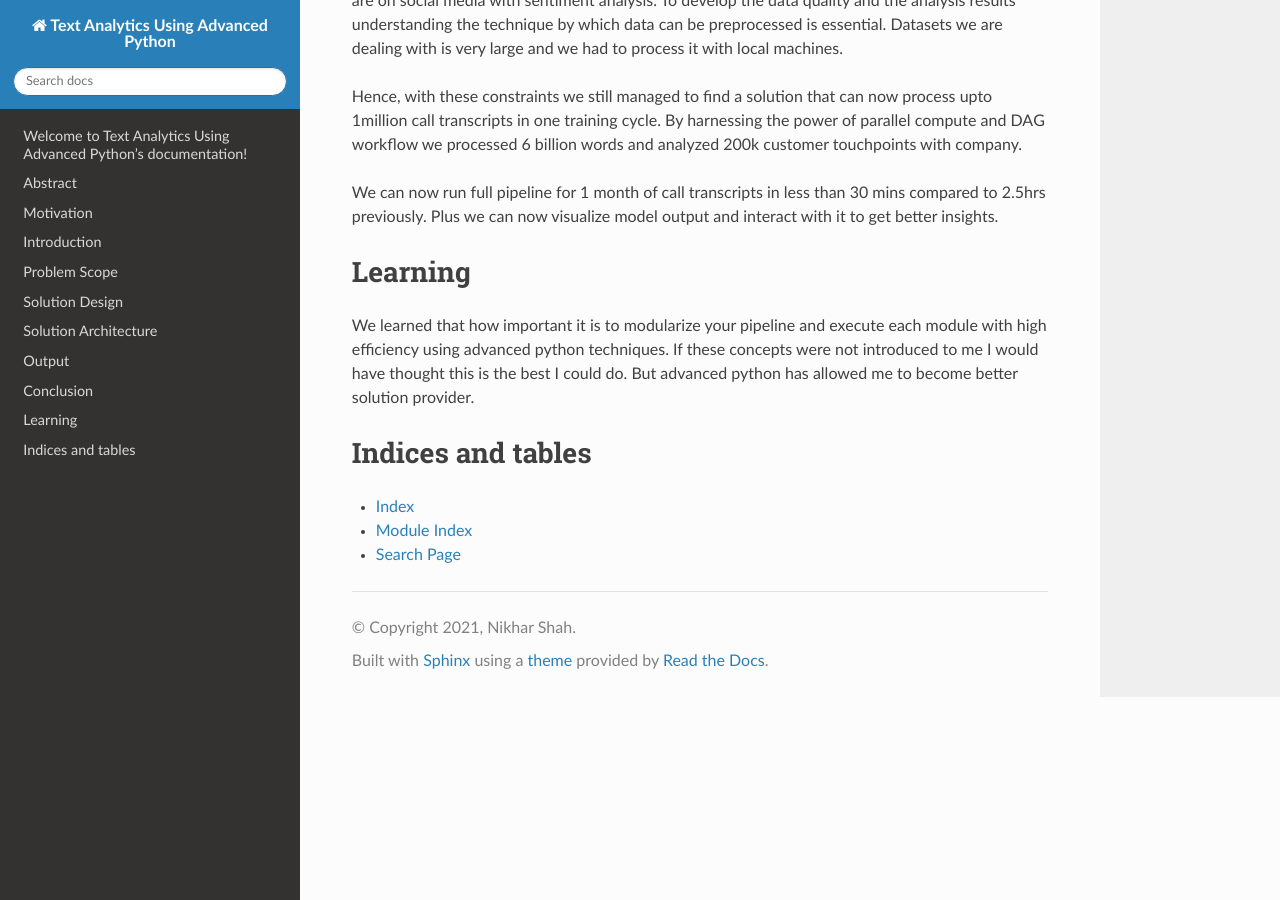
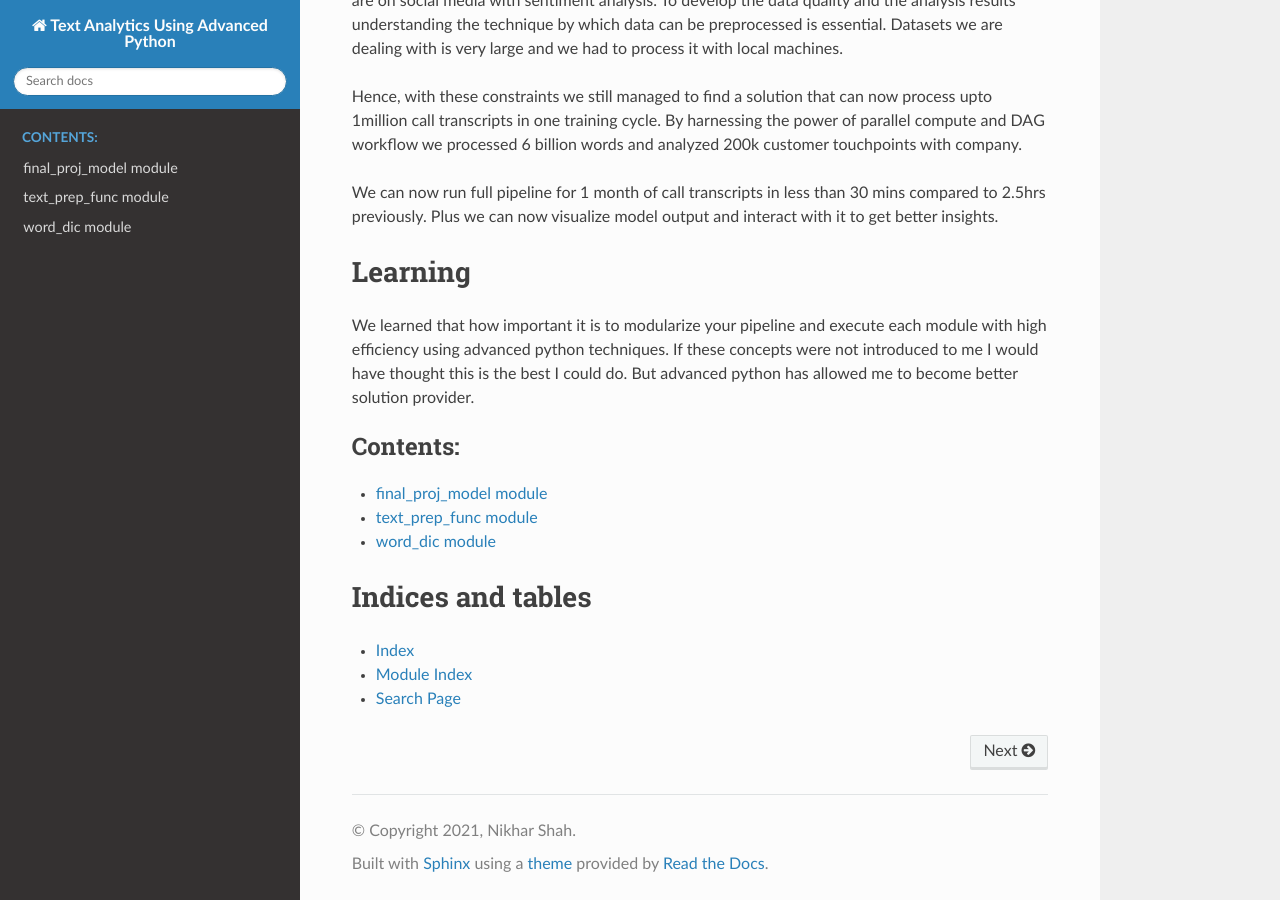
Before and after one commit to nikhar1210/2021sp-final-project-nikhar1210_Public, a Sphinx documentation site: the page built from docs/source/index.rst, in a window 1280 px wide and 900 px high, scrolled down 7910 px. Built offline with Sphinx 7.4.7 and the Read the Docs theme 2.0.0, drawn with Linux system fonts in a browser that asks for light colours.

Commit message:
modules added

```diff
--- a/docs/source/index.rst
+++ b/docs/source/index.rst
@@ -271,6 +266,19 @@ better solution provider.
 
 
 
+
+
+
+.. toctree::
+   :maxdepth: 2
+   :caption: Contents:
+
+   final_proj_model
+   text_prep_func
+   word_dic
+
+
+
 Indices and tables
 ==================
 
```
Also changed, not shown: other parts of docs/source/index.rst (+0 -5 lines), 8 other files.
